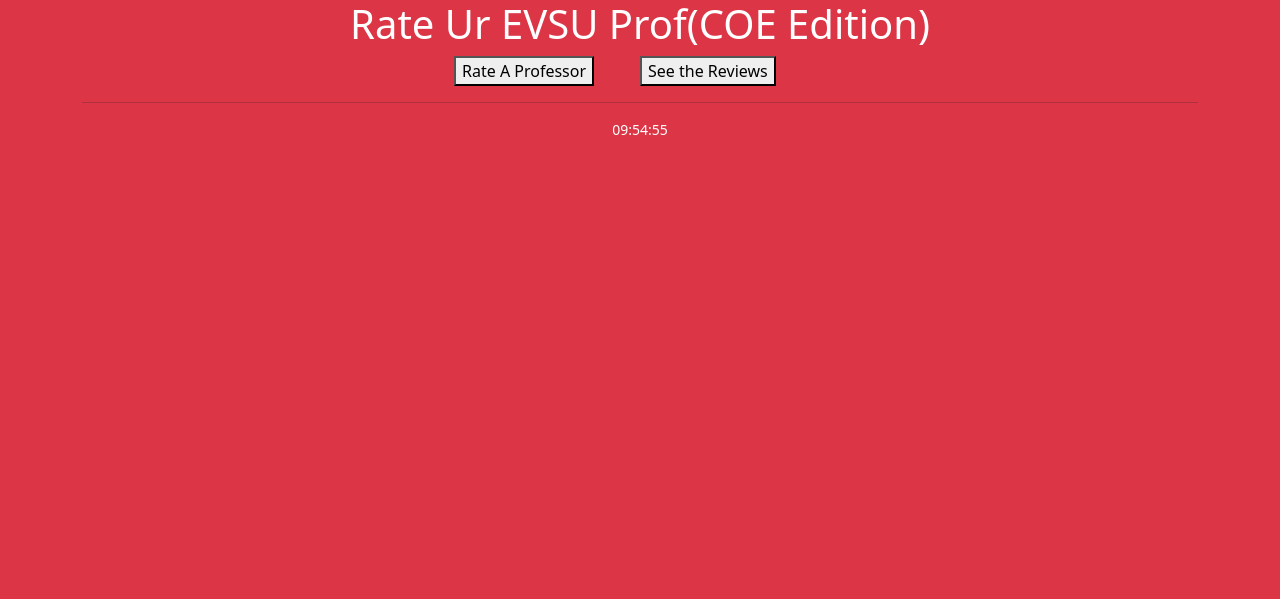
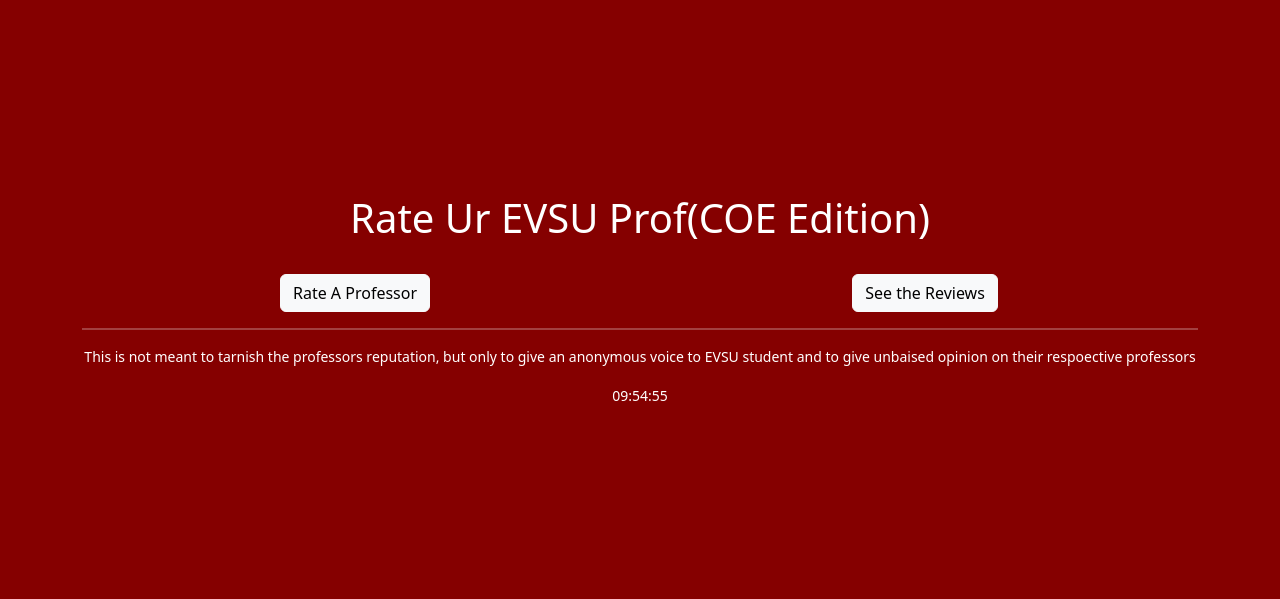
Before and after one commit to 0xM1cx/Python-Practice, a Flask app: page / in a window 1280 px wide. Shown: the top 599 px of the page. Run offline with Flask 2, Linux system fonts and the light colour scheme.

Commit message:
aligned everying to the center and made BG color red

```diff
--- a/ChristmasBreak_Challenges/fileRenamer.py
+++ b/ChristmasBreak_Challenges/fileRenamer.py
@@ -0,0 +1,6 @@
+import os
+import subprocess
+
+def main():
+    directory = input("Full path of the file you want to rename")
+    os.rename(dir)
--- a/FLASK-Practice/practiceTwo/-- SQLite.sql
+++ b/FLASK-Practice/practiceTwo/-- SQLite.sql
@@ -1,4 +1,4 @@
--- -- SQLite
+-- SQLite
 -- INSERT INTO instructors (Name, Department, College, Score)
 -- VALUES ("Douglas A. Anninon", "Mechanical Engineering", "COE", 0),
 -- ("Albert A. Azcarraga", "Mechanical Engineering", "COE", 0),
--- a/FLASK-Practice/practiceTwo/main.py
+++ b/FLASK-Practice/practiceTwo/main.py
@@ -17,18 +17,13 @@
 currentindex = 0
 @app.route('/rate')
 def voting():
-
+    id_num = 1;
     conn = get_db_connection()
-    profiles = conn.execute("SELECT * FROM instructors").fetchall()
+    profiles = conn.execute(f"SELECT * FROM instructors WHERE id == '{id_num}'").fetchall()
     conn.close()
 
-    global currentindex
-    currentindex = currentindex + 1
-    # next_item = request.form.get('next_item')
-    # next_item_index = int(request.form.get('next_item_index', 0))
-    # data = conn.query(column='Nauka').offset(next_item_index).limit(1).all()[0]
-    # data = conn.execute("SELCT * FROM instructors WHERE College LIKE '%COE%'")
-    return render_template("rate.html", profiles=profiles, currentindex=currentindex)
+
+    return render_template("rate.html", profiles=profiles)
 
 
 
--- a/FLASK-Practice/practiceTwo/static/styles.css
+++ b/FLASK-Practice/practiceTwo/static/styles.css
@@ -1,3 +1,19 @@
-.title {
+.row {
     color: white;
+
 }
+
+hr{
+    color: white;
+    height: 2px;
+    width: 100%;
+    border: solid 1px white;
+    background-color: wheat;
+}
+
+body{
+    margin: 0;
+    padding: 0;
+    height: 600px;
+    background-color: #850000;
+}
--- a/FLASK-Practice/practiceTwo/templates/Reviews.html
+++ b/FLASK-Practice/practiceTwo/templates/Reviews.html
@@ -18,7 +18,7 @@
             setInterval(displayTime, 1000);
 
         </script>
-        <link rel="stylesheet" href="/static/styles.css">
+        <link rel="stylesheet" href="/static/Review.css">
     </head>
     <body>
         <main>
--- a/FLASK-Practice/practiceTwo/templates/index.html
+++ b/FLASK-Practice/practiceTwo/templates/index.html
@@ -21,45 +21,31 @@
             setInterval(displayTime, 1000);
 
         </script>
+        <script defer src="https://cdn.jsdelivr.net/npm/bootstrap@5.3.0-alpha1/dist/js/bootstrap.bundle.min.js" integrity="sha384-w76AqPfDkMBDXo30jS1Sgez6pr3x5MlQ1ZAGC+nuZB+EYdgRZgiwxhTBTkF7CXvN" crossorigin="anonymous"></script>
+        <link href="https://cdn.jsdelivr.net/npm/bootstrap@5.3.0-alpha1/dist/css/bootstrap.min.css" rel="stylesheet" integrity="sha384-GLhlTQ8iRABdZLl6O3oVMWSktQOp6b7In1Zl3/Jr59b6EGGoI1aFkw7cmDA6j6gD" crossorigin="anonymous">
         <link rel="stylesheet" type="text/css" href="/static/styles.css">
-        <link href="https://cdn.jsdelivr.net/npm/bootstrap@5.3.0-alpha1/dist/css/bootstrap.min.css" rel="stylesheet" integrity="sha384-GLhlTQ8iRABdZLl6O3oVMWSktQOp6b7In1Zl3/Jr59b6EGGoI1aFkw7cmDA6j6gD" crossorigin="anonymous">
     </head>
-    <body class="bg-danger">
-        <div class="container bg-danger">
-            <!-- <main>
-                <div>
+    <body class="d-flex align-items-center justify-content-center">
+        <div class="container mx-auto">
+            <div class="row row-cols-1 text-center">
+                <div class="col">
                     <h1>Rate Ur EVSU Prof(COE Edition)</h1>
                 </div>
-                Choosing Section
-                <div class="choose">
-                    <button><span>Rate</span> A Professor</button>
-                    <button>See the <span>Reviews</span></button>
+            </div>
+            <br>
+            <div class="row row-cols-2 text-center">
+                <div class="btns col">
+                    <button type="button" class="btn btn-light"><span>Rate</span> A Professor</button>
                 </div>
-                <hr>
-                <p>DISCLAIMER: This is just for fun ;). This is not meant to <b><span style="color: red;">UPDATE THIS SECTION</span></b></p>
-            </main> -->
-            <div class="row">
-
-                <div class="title col d-flex justify-content-center align-items-center">
-                    <h1>Rate Ur EVSU Prof(COE Edition)</h1>
+                <div class="btns col border-dark">
+                    <button type="button" class="btn btn-light">See the <span>Reviews</span></button>
                 </div>
-
-            </div>
-
-            <div class="row row-cols-6 d-flex align-content-center justify-content-center g-0">
-
-                <div class="col">
-                    <button><span>Rate</span> A Professor</button>
-                </div>
-                <div class="col">
-                    <button>See the <span>Reviews</span></button>
-                </div>
-
             </div>
 
             <hr>
-            <div class="row">
-                <div class="title col d-flex justify-content-center align-content-center">
+            <div class="row row-cols-1 text-center">
+                <div class="col">
+                    <small><p>This is not meant to tarnish the professors reputation, but only to give an anonymous voice to EVSU student and to give unbaised opinion on their respoective professors</p></small>
                     <small id="time"></small>
                 </div>
             </div>
@@ -67,8 +53,6 @@
         </div>
 
 
-        <script src="https://cdn.jsdelivr.net/npm/bootstrap@5.3.0-alpha1/dist/js/bootstrap.bundle.min.js" integrity="sha384-w76AqPfDkMBDXo30jS1Sgez6pr3x5MlQ1ZAGC+nuZB+EYdgRZgiwxhTBTkF7CXvN" crossorigin="anonymous"></script>
-        <script src="https://cdn.jsdelivr.net/npm/@popperjs/core@2.11.6/dist/umd/popper.min.js" integrity="sha384-oBqDVmMz9ATKxIep9tiCxS/Z9fNfEXiDAYTujMAeBAsjFuCZSmKbSSUnQlmh/jp3" crossorigin="anonymous"></script>
-        <script src="https://cdn.jsdelivr.net/npm/bootstrap@5.3.0-alpha1/dist/js/bootstrap.min.js" integrity="sha384-mQ93GR66B00ZXjt0YO5KlohRA5SY2XofN4zfuZxLkoj1gXtW8ANNCe9d5Y3eG5eD" crossorigin="anonymous"></script>
+
     </body>
 </html>
```
Also changed, not shown: h.py (+17 -11 lines).
